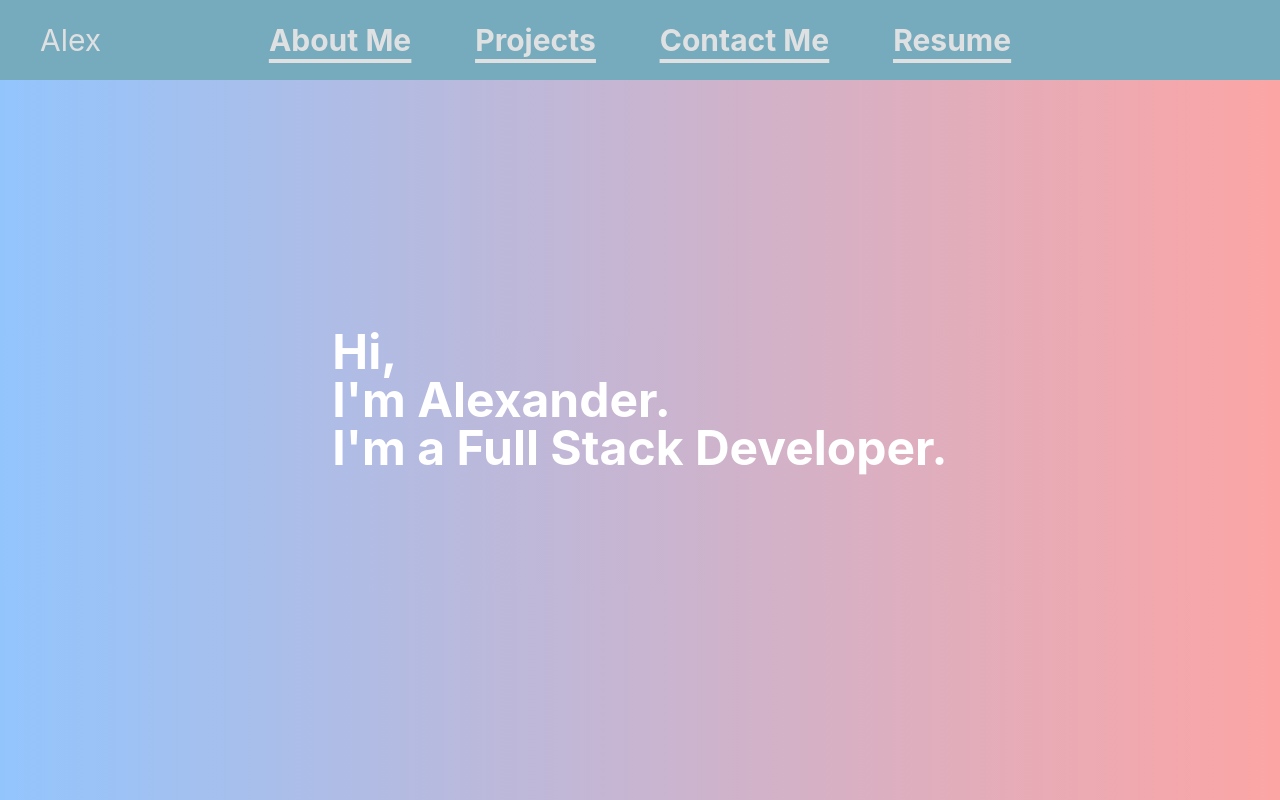
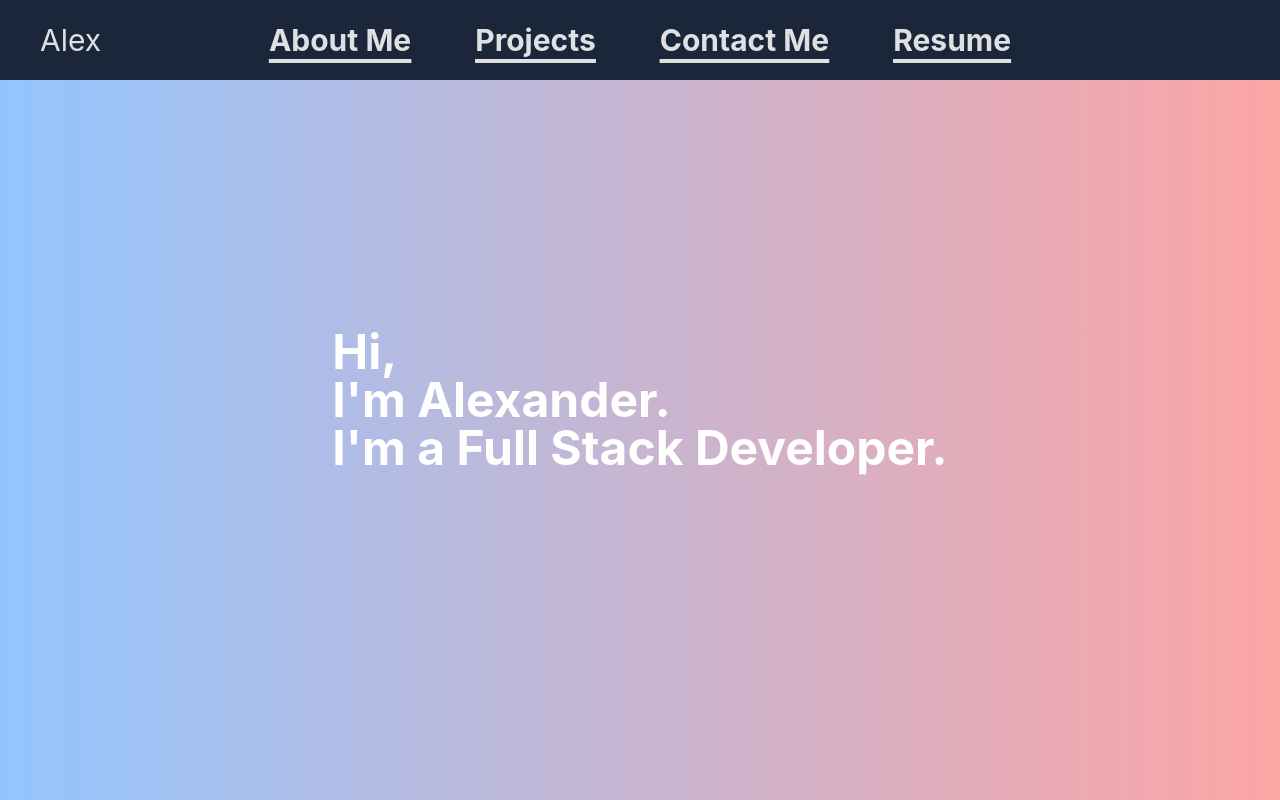
Before and after one commit to AMore080/alexandermorenoreact, a React (Create React App) app: page / in a window 1280 px wide. Shown: the top 800 px of the page. Built offline with nearby package versions, Linux system fonts and the light colour scheme.

Commit message:
tailwind css addtions

```diff
--- a/package.json
+++ b/package.json
@@ -4,6 +4,7 @@
   "private": true,
   "dependencies": {
     "@nextui-org/react": "^1.0.0-beta.11",
+    "@react-spring/web": "^9.7.3",
     "@testing-library/jest-dom": "^5.16.5",
     "@testing-library/react": "^13.4.0",
     "@testing-library/user-event": "^13.5.0",
--- a/tailwind.config.js
+++ b/tailwind.config.js
@@ -17,10 +17,16 @@ module.exports = {
         current: 'currentColor',
         'deepSeaBlack': '#071013',
         'coralBlue': '#23B5D3',
-        'greenSea': '#75ABBC',
+        'greenSea': '#1b263b',
         'darkGray': '#A2AEBB',
         'silverGray': '#DFE0E2'
       },
+
+      scale: {
+        '20': '.20',
+        '5': '.5',
+      },
+
       spacing: {
         '48r': "48rem"
       }
```
Also changed, not shown: 1 other file (tests, documents, lock files or other folders).
